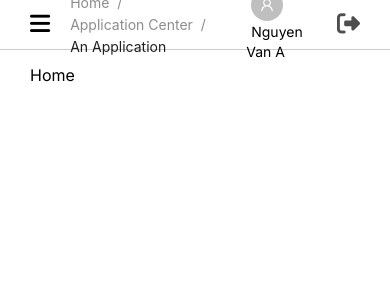
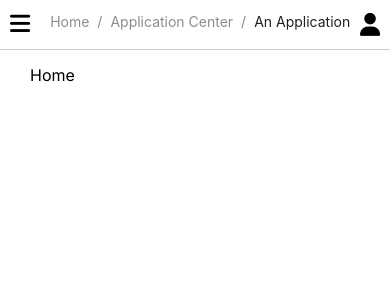
Before and after one commit to JaclyNolan/FAP-University-Web-Server, a React (Create React App) app: page / in a window 390 px wide. Shown: the top 300 px of the page. Built offline with nearby package versions, Linux system fonts and the light colour scheme; sample sign-in values are in the browser's storage.

Commit message:
mobile nav bar

```diff
--- a/src/components/common/Header/Header.jsx
+++ b/src/components/common/Header/Header.jsx
@@ -1,12 +1,32 @@
 import React from 'react'
 import classes from './Header.module.scss'
-import { Breadcrumb, Avatar, Space } from 'antd';
+import { Breadcrumb, Avatar, Space, Dropdown} from 'antd';
 import { UserOutlined } from '@ant-design/icons';
 import { Link } from 'react-router-dom';
 import InvisibleButton from '../Button/InvisibleButton';
 import { useMediaQuery } from '../../../helpers/hooks/useMediaQuery';
 const Header = ({onToggleSidebar}) => {
   const isMobileView = useMediaQuery("(max-width: 850px)")
+  const items = [
+    {
+      key: '1',
+      label: (
+        <a target="_blank" rel="noopener noreferrer" href="https://www.antgroup.com">
+          Nguyen Van A
+        </a>
+      ),
+    },
+    {
+      key: '2',
+      label: (
+        <InvisibleButton>
+          <span style={{
+            paddingRight: '15px'
+          }}>Logout</span> <i className="fas fa-sign-out-alt"></i>
+        </InvisibleButton>
+      ),
+    }
+  ];
   return (
     <header className={classes['header']}>
       <div className={classes['header-left']}>
@@ -40,6 +60,11 @@ const Header = ({onToggleSidebar}) => {
             </button>
           </div>
       </div>
+      <div className={classes['header-user']}>
+        <Dropdown menu={{ items }} placement="bottomLeft">
+          <i className="fas fa-user"></i>
+        </Dropdown>
+      </div>
     </header>
   )
 }
--- a/src/components/common/Header/Header.module.scss
+++ b/src/components/common/Header/Header.module.scss
@@ -7,9 +7,24 @@
     padding: 0 30px;
     border-bottom: 1px solid #ccc;
     z-index: 9;
+    @media screen and (max-width: 600px){
+        padding: 0 10px;
+    }
     &-right{
         display: flex;
         align-items: center;
+        @media screen and (max-width: 850px){
+            display: none;
+        }
+    }
+    &-user{
+        display: none;
+        @media screen and (max-width: 850px){
+            display: block;
+        }
+        i {
+            font-size: 23px;
+        }
     }
     &-avatar{
         span{
```
